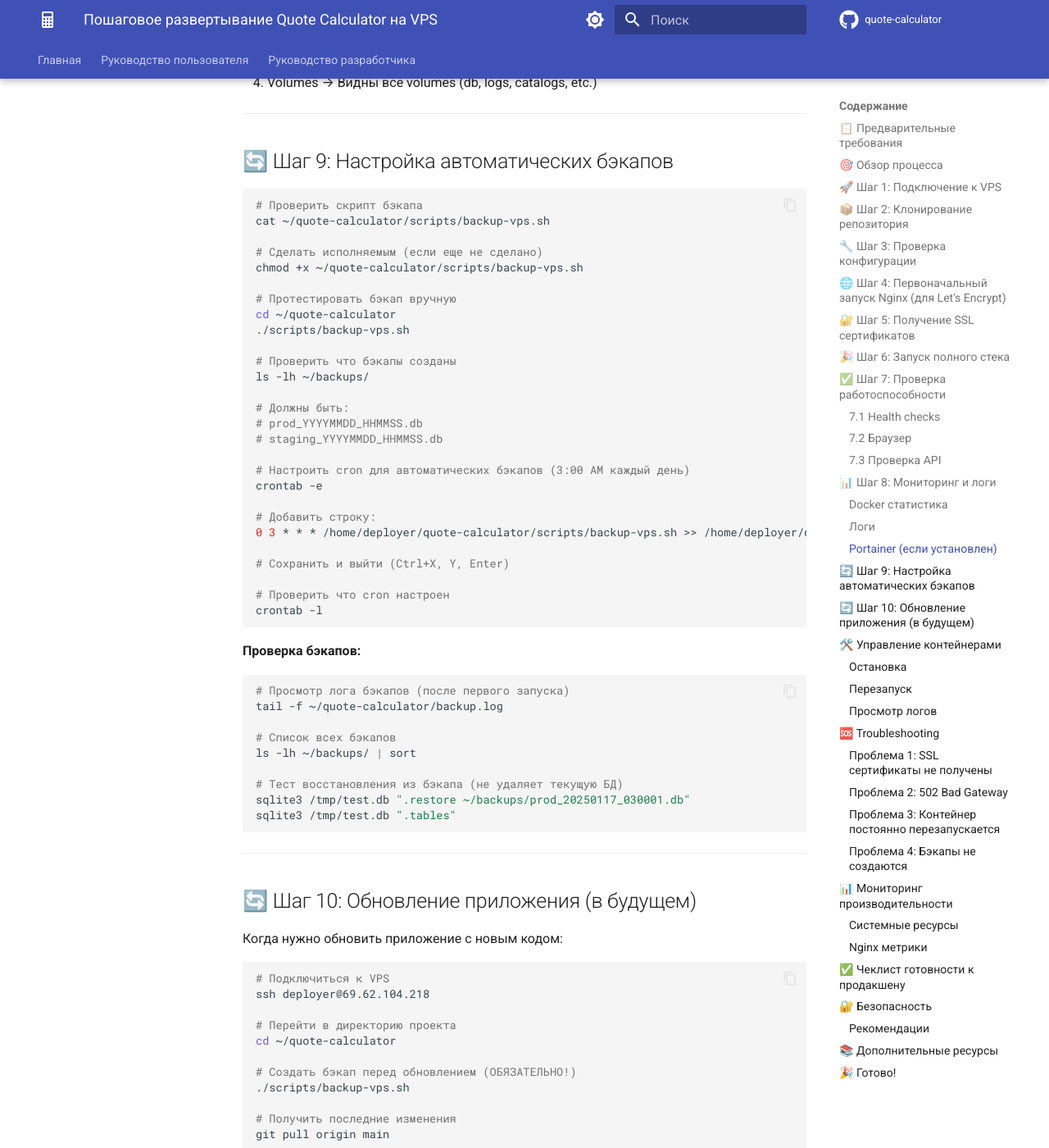
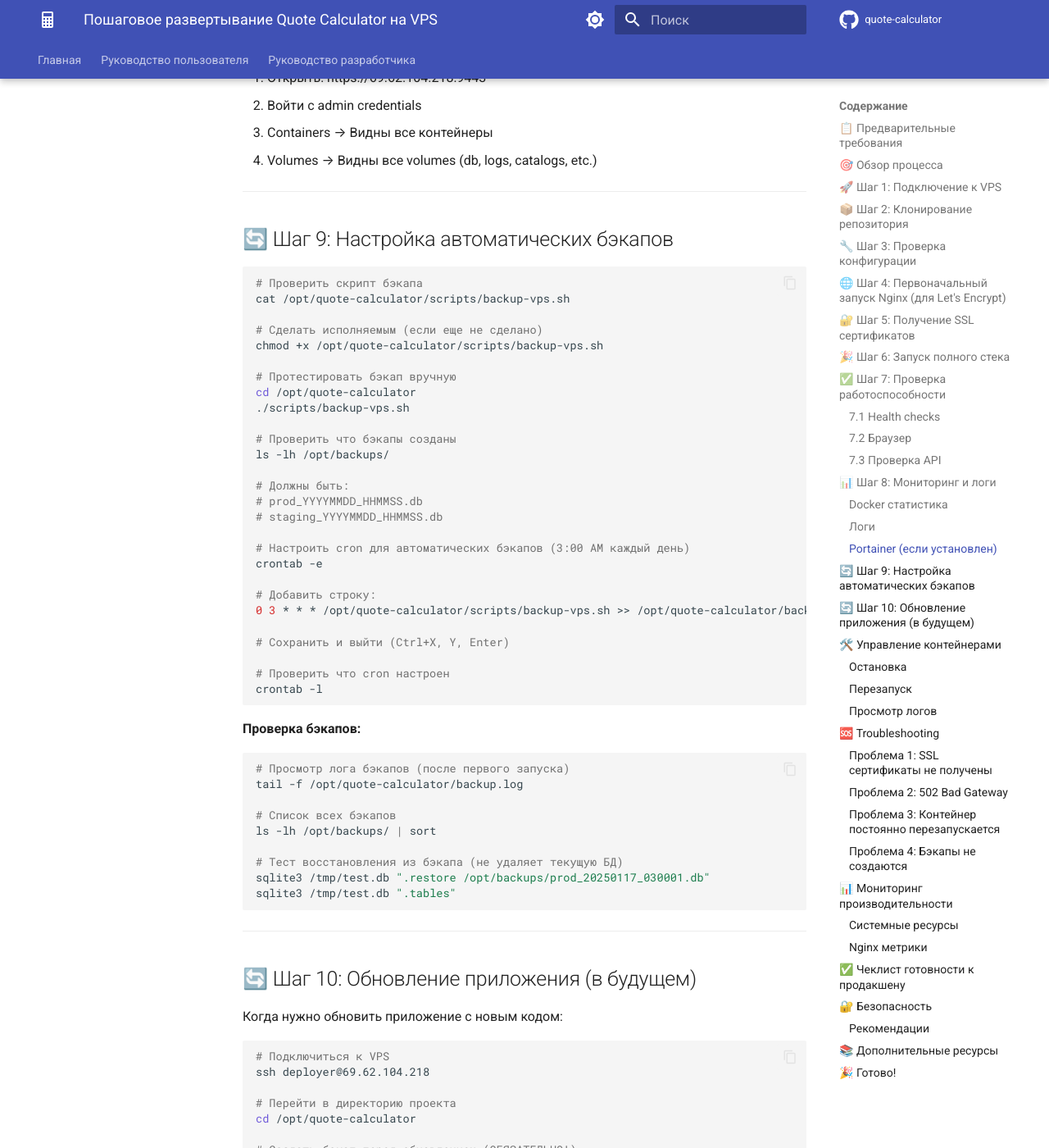
Before and after one commit to bogisis/magellania_crm, an MkDocs documentation site: the page built from docs/ru/developer-guide/deployment/vps-deployment-guide.md, in a window 1280 px wide and 1400 px high, scrolled down 6218 px. Shown: the whole window at 82% size. Built offline with MkDocs 1.6.1 and Material for MkDocs 9.7.7, drawn with Linux system fonts in a browser that asks for light colours; comment, search, counter and statistics services are not loaded; the version menu is left out; some of the changed text lies outside the part shown.

Commit message:
Fix deployment paths: use /opt/ instead of ~/ for production
- Updated QUICK_DEPLOY.md with /opt/quote-calculator and /opt/backups paths
- Updated vps-deployment-guide.md with correct /opt/ paths
- Updated backup-vps.sh script to use /opt/backups and /opt/quote-calculator
- Added proper directory creation with sudo and chown for deployer user
- Aligned with existing deployment documentation standards

````diff
--- a/docs/ru/developer-guide/deployment/vps-deployment-guide.md
+++ b/docs/ru/developer-guide/deployment/vps-deployment-guide.md
@@ -54,9 +54,14 @@ ssh deployer@69.62.104.218
 ## 📦 Шаг 2: Клонирование репозитория
 
 ```bash
-# Создать директорию для проекта
-mkdir -p ~/quote-calculator
-cd ~/quote-calculator
+# Создать директории для проекта и бэкапов
+sudo mkdir -p /opt/quote-calculator
+sudo mkdir -p /opt/backups
+sudo chown deployer:deployer /opt/quote-calculator
+sudo chown deployer:deployer /opt/backups
+
+# Перейти в директорию проекта
+cd /opt/quote-calculator
 
 # Клонировать репозиторий
 git clone https://github.com/bogisis/magellania_crm.git .
@@ -302,17 +307,17 @@ docker exec quote-nginx tail -f /var/log/nginx/quotes-production-error.log
 
 ```bash
 # Проверить скрипт бэкапа
-cat ~/quote-calculator/scripts/backup-vps.sh
+cat /opt/quote-calculator/scripts/backup-vps.sh
 
 # Сделать исполняемым (если еще не сделано)
-chmod +x ~/quote-calculator/scripts/backup-vps.sh
+chmod +x /opt/quote-calculator/scripts/backup-vps.sh
 
 # Протестировать бэкап вручную
-cd ~/quote-calculator
+cd /opt/quote-calculator
 ./scripts/backup-vps.sh
 
 # Проверить что бэкапы созданы
-ls -lh ~/backups/
+ls -lh /opt/backups/
 
 # Должны быть:
 # prod_YYYYMMDD_HHMMSS.db
@@ -322,7 +327,7 @@ ls -lh ~/backups/
 crontab -e
 
 # Добавить строку:
-0 3 * * * /home/deployer/quote-calculator/scripts/backup-vps.sh >> /home/deployer/quote-calculator/backup.log 2>&1
+0 3 * * * /opt/quote-calculator/scripts/backup-vps.sh >> /opt/quote-calculator/backup.log 2>&1
 
 # Сохранить и выйти (Ctrl+X, Y, Enter)
 
@@ -334,13 +339,13 @@ crontab -l
 
 ```bash
 # Просмотр лога бэкапов (после первого запуска)
-tail -f ~/quote-calculator/backup.log
+tail -f /opt/quote-calculator/backup.log
 
 # Список всех бэкапов
-ls -lh ~/backups/ | sort
+ls -lh /opt/backups/ | sort
 
 # Тест восстановления из бэкапа (не удаляет текущую БД)
-sqlite3 /tmp/test.db ".restore ~/backups/prod_20250117_030001.db"
+sqlite3 /tmp/test.db ".restore /opt/backups/prod_20250117_030001.db"
 sqlite3 /tmp/test.db ".tables"
 ```
 
@@ -355,7 +360,7 @@ sqlite3 /tmp/test.db ".tables"
 ssh deployer@69.62.104.218
 
 # Перейти в директорию проекта
-cd ~/quote-calculator
+cd /opt/quote-calculator
 
 # Создать бэкап перед обновлением (ОБЯЗАТЕЛЬНО!)
 ./scripts/backup-vps.sh
@@ -508,7 +513,7 @@ docker compose -f docker-compose.vps.yml up -d --force-recreate quote-production
 ### Проблема 4: Бэкапы не создаются
 
 **Симптомы:**
-- Папка `~/backups` пустая
+- Папка `/opt/backups` пустая
 - Cron не выполняется
 
 **Решение:**
@@ -517,7 +522,7 @@ docker compose -f docker-compose.vps.yml up -d --force-recreate quote-production
 crontab -l
 
 # Запустить скрипт вручную для отладки
-cd ~/quote-calculator
+cd /opt/quote-calculator
 ./scripts/backup-vps.sh
 
 # Проверить права
@@ -530,7 +535,7 @@ chmod +x scripts/backup-vps.sh
 docker ps | grep quote-
 
 # Проверить лог бэкапов
-cat ~/quote-calculator/backup.log
+cat /opt/quote-calculator/backup.log
 ```
 
 ---
@@ -617,7 +622,7 @@ sudo ufw status verbose
 4. **Backup verification**
 ```bash
 # Раз в месяц проверять что бэкапы можно восстановить
-sqlite3 /tmp/restore-test.db ".restore ~/backups/prod_latest.db"
+sqlite3 /tmp/restore-test.db ".restore /opt/backups/prod_latest.db"
 sqlite3 /tmp/restore-test.db "SELECT COUNT(*) FROM estimates;"
 ```
 
````
Also changed, not shown: docs/ru/QUICK_DEPLOY.md (+12 -7 lines), 1 other file.
